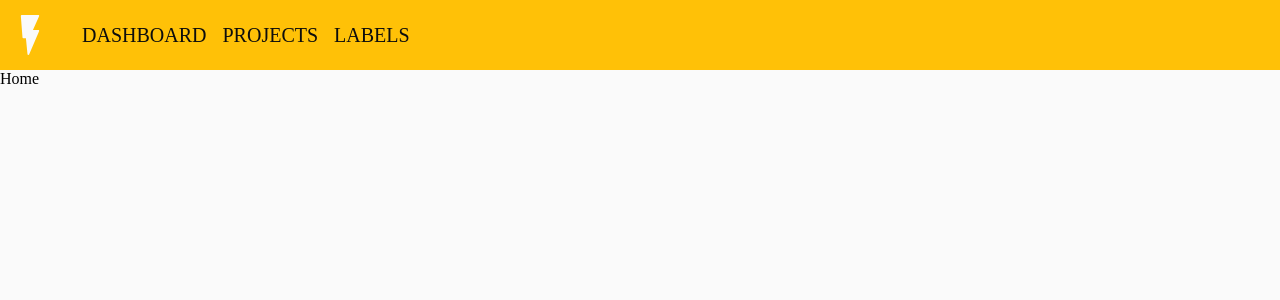
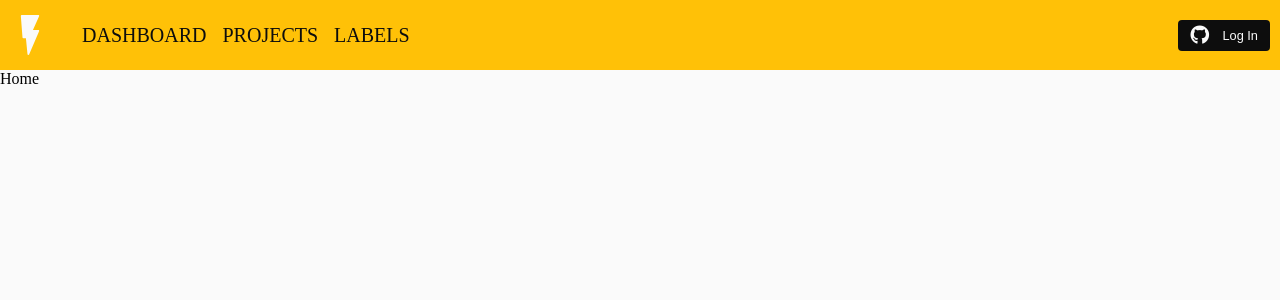
Before and after one commit to mhogeveen/zap, a React (Create React App) app in the folder client/: page / in a window 1280 px wide. Shown: the top 300 px of the page. Built offline with nearby package versions, Linux system fonts and the light colour scheme; no server answers.

Commit message:
Initial Auth0 setup complete

```diff
--- a/client/src/components/App.js
+++ b/client/src/components/App.js
@@ -9,9 +9,11 @@ import Navbar from './Navbar'
 const App = () => {
    return (
       <>
+         <Auth0ProviderWithHistory>
             <Navbar />
+         </Auth0ProviderWithHistory>
+
          <Router history={history}>
-            <Auth0ProviderWithHistory>
             <Switch>
                <Route exact path='/'>
                   <div>Home</div>
@@ -20,7 +22,6 @@ const App = () => {
                   <div>Dashboard</div>
                </Route>
             </Switch>
-            </Auth0ProviderWithHistory>
          </Router>
       </>
    )
--- /dev/null
+++ b/client/src/components/LoginButton.js
@@ -0,0 +1,14 @@
+import React from 'react'
+import { useAuth0 } from '@auth0/auth0-react'
+
+const LoginButton = () => {
+   const { loginWithRedirect } = useAuth0()
+
+   return (
+      <button className='btn btn--github' onClick={() => loginWithRedirect()}>
+         Log In
+      </button>
+   )
+}
+
+export default LoginButton
--- /dev/null
+++ b/client/src/components/LogoutButton.js
@@ -0,0 +1,21 @@
+import React from 'react'
+import { useAuth0 } from '@auth0/auth0-react'
+
+const LogoutButton = () => {
+   const { logout } = useAuth0()
+
+   return (
+      <button
+         className='btn btn--github'
+         onClick={() =>
+            logout({
+               returnTo: window.location.origin,
+            })
+         }
+      >
+         Log Out
+      </button>
+   )
+}
+
+export default LogoutButton
--- a/client/src/components/Navbar.js
+++ b/client/src/components/Navbar.js
@@ -1,6 +1,12 @@
 import React from 'react'
+import { useAuth0 } from '@auth0/auth0-react'
+
+import LoginButton from './LoginButton'
+import LogoutButton from './LogoutButton'
 
 const Navbar = () => {
+   const { isAuthenticated } = useAuth0()
+
    return (
       <nav className='navbar'>
          <svg
@@ -19,6 +25,7 @@ const Navbar = () => {
             <li className='navbar__menu-item'>Projects</li>
             <li className='navbar__menu-item'>Labels</li>
          </ul>
+         {isAuthenticated ? <LogoutButton /> : <LoginButton />}
       </nav>
    )
 }
```
Lines whose indentation alone changed are shown as unchanged.
